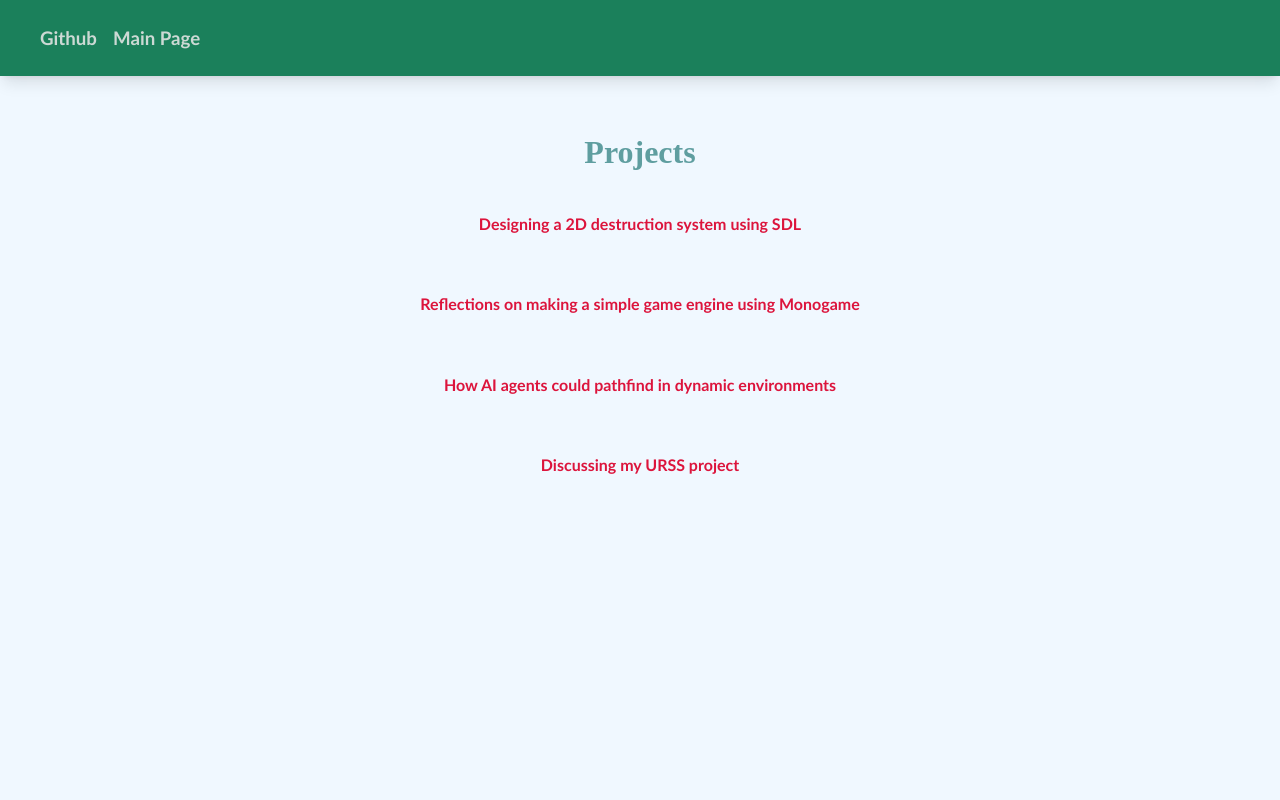
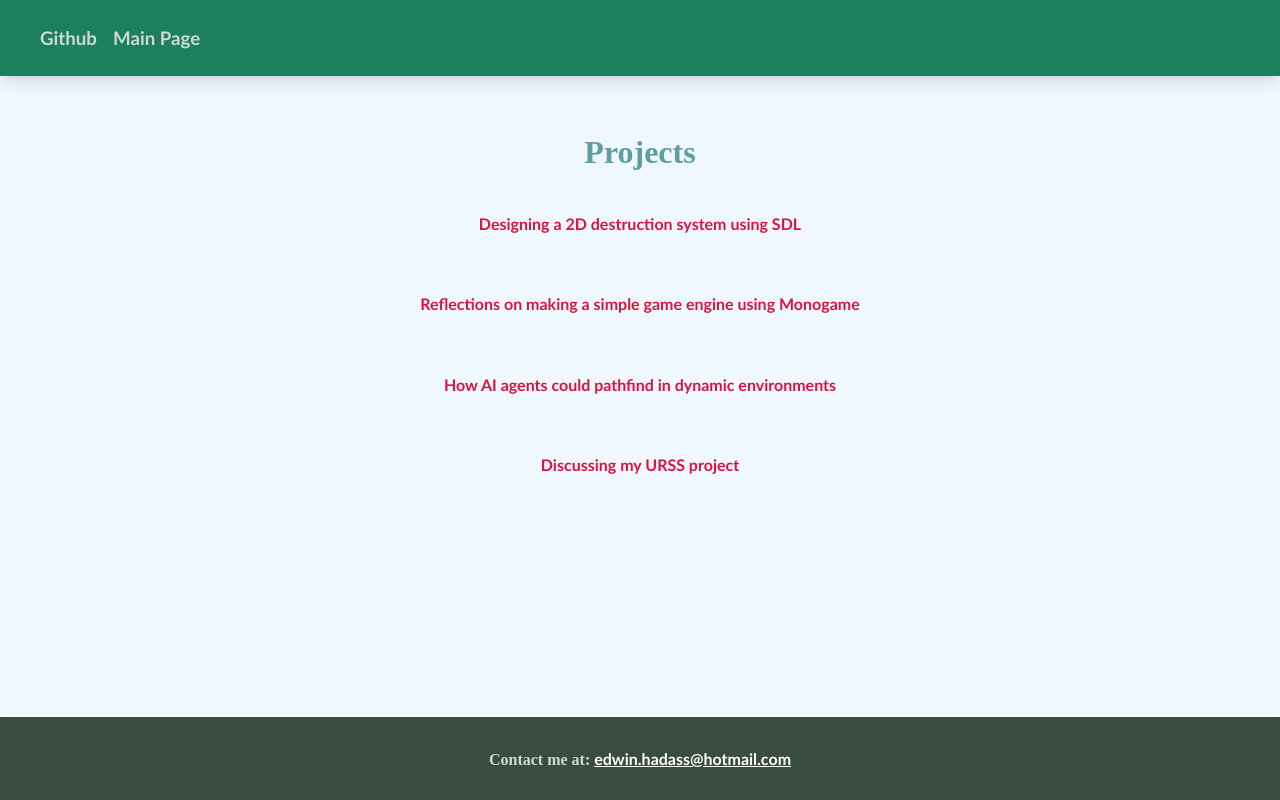
Before and after one commit to smavanat/smavanat.github.io, a plain HTML site: page projects.html in a window 1280 px wide. Drawn offline with Linux system fonts and the light colour scheme.

Commit message:
Added footer

```diff
--- a/projects.html
+++ b/projects.html
@@ -7,6 +7,7 @@
         <link rel="icon" href="favicon.ico" type="image/x-icon">
     </head>
     <body>
+        <div class="content-wrapper">
             <div class="left-title" style="background-color: #1b805b; box-shadow: 0 10px 15px -3px rgba(0, 0, 0, 0.1), 0 4px 6px -4px rgba(0, 0, 0, 0.1);">
                 <div style="display: flex; flex-direction: row; padding-left: 32px;">
                     <div style="display: flex; justify-content: center; gap:16px">
@@ -15,6 +16,7 @@
                     </div>
                 </div>
             </div><br><br>
+            <main>
                 <div style="width: 50%; margin: 0 auto; display: flex; justify-content: center; flex-direction: column;">
                     <div class="title-no-colour"><h1>Projects</h1></div>
                     <div class="title-no-colour" style="flex-direction: column;">
@@ -27,6 +29,19 @@
                         <div class="title-no-colour"><h4><a href="urss-main.html">Discussing my URSS project</a></h4></div><br>
                     </div>
                 </div>
+            </main>
+
+            <!-- Footer -->
+            <footer style="background-color: #384d3f; box-shadow: 0 10px 15px -3px rgba(0, 0, 0, 0.1), 0 4px 6px -4px rgba(0, 0, 0, 0.1); padding: 10px 0; color: white; text-align: center;">
+              <div style="display: flex; justify-content: center; gap: 16px; flex-wrap: wrap;">
+                <h4 style="color: #ccd9d4">Contact me at:
+                  <a href="mailto:edwin.hadass@hotmail.com" style="color: white; text-decoration: underline;">
+                    edwin.hadass@hotmail.com
+                  </a>
+                </h4>
+              </div>
+            </footer>
+        </div>
     </body>
 </html>
 <script>
```
Also changed, not shown: index.html (+1 -1 lines), monogame.html (+13 -0 lines), sdl.html (+13 -0 lines), urss-main.html (+13 -0 lines), urss.html (+12 -0 lines). Lines whose indentation alone changed are shown as unchanged.
